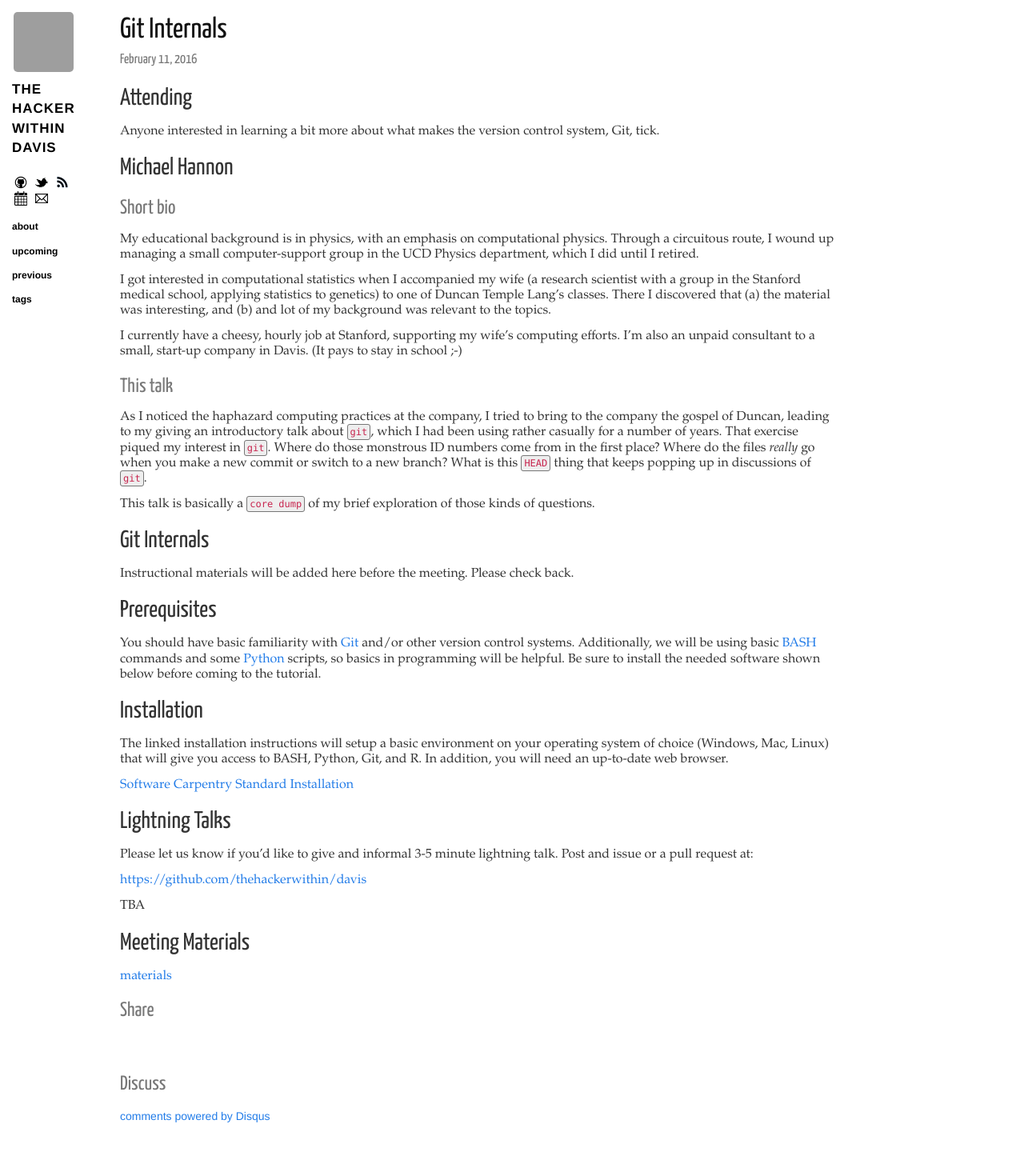
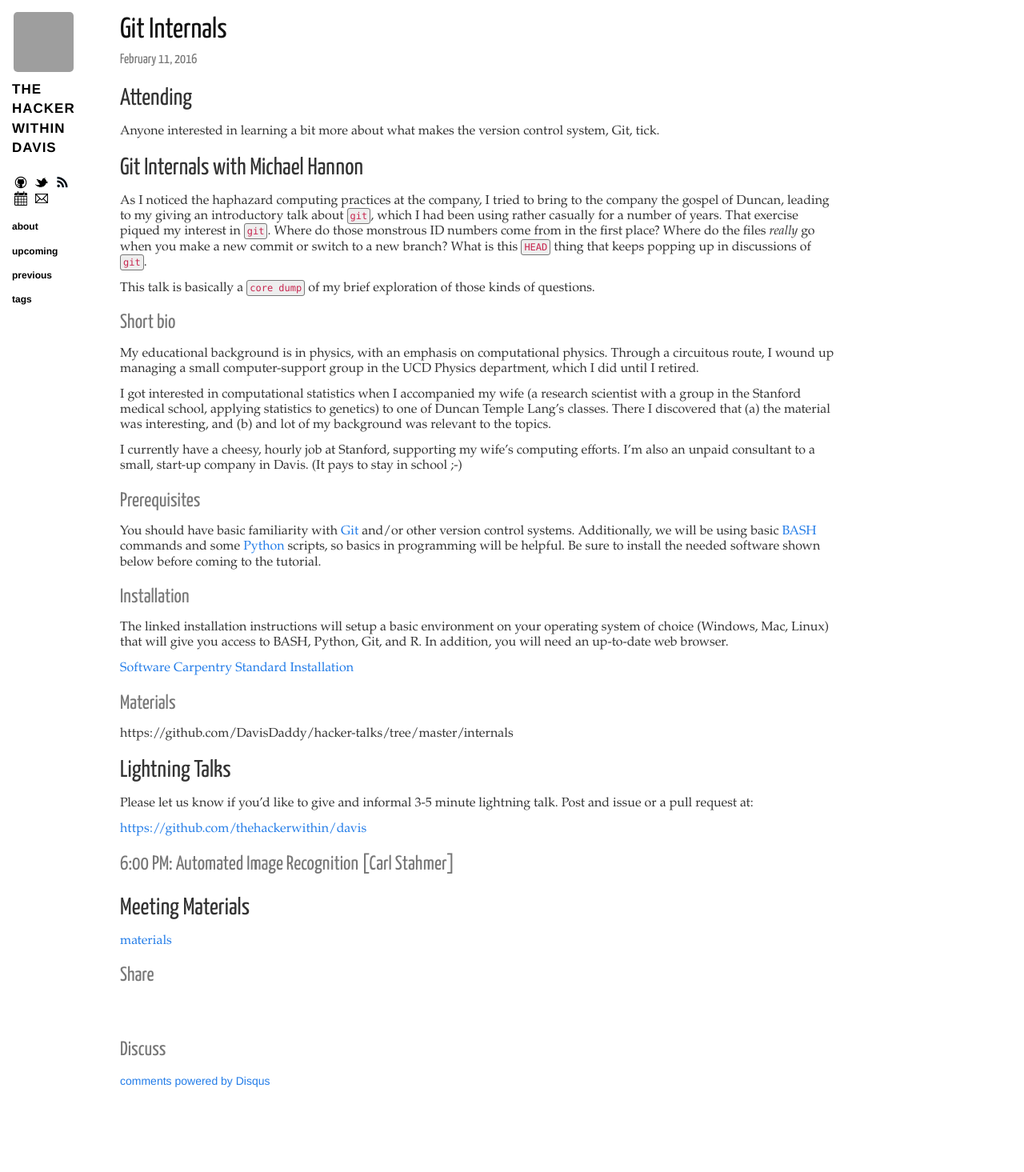
Before and after one commit to thehackerwithin/davis, a Jekyll site: the page built from _posts/2016-02-11-git-internals.markdown, in a window 1280 px wide. Shown: the whole page at 80% size. Built offline with Jekyll 4.4.1, drawn with Linux system fonts in a browser that asks for light colours; nearby versions of some CDN libraries; Markdown is read by kramdown in place of the engine named in the settings; comment, search, counter and statistics services are not loaded; after the commit the page ends 1421 px from its top, so only the background shows below that; some of the changed lines change nothing that is shown; grey boxes are pictures that could not be loaded.

Commit message:
Added Carl's lightning talk.

```diff
--- a/_posts/2016-02-11-git-internals.markdown
+++ b/_posts/2016-02-11-git-internals.markdown
@@ -11,7 +11,18 @@ tags: meeting git bash python
 Anyone interested in learning a bit more about what makes the version control
 system, Git, tick.
 
-## Michael Hannon
+## Git Internals with Michael Hannon
+
+As I noticed the haphazard computing practices at the company, I tried to bring
+to the company the gospel of Duncan, leading to my giving an introductory talk
+about `git`, which I had been using rather casually for a number of years. That
+exercise piqued my interest in `git`.  Where do those monstrous ID numbers come
+from in the first place?  Where do the files *really* go when you make a new
+commit or switch to a new branch?  What is this `HEAD` thing that keeps popping
+up in discussions of `git`.
+
+This talk is basically a `core dump` of my brief exploration of those kinds of
+questions.
 
 ### Short bio
 
@@ -30,25 +41,7 @@ I currently have a cheesy, hourly job at Stanford, supporting my wife's
 computing efforts.  I'm also an unpaid consultant to a small, start-up company
 in Davis.  (It pays to stay in school ;-)
 
-### This talk
-
-As I noticed the haphazard computing practices at the company, I tried to bring
-to the company the gospel of Duncan, leading to my giving an introductory talk
-about `git`, which I had been using rather casually for a number of years. That
-exercise piqued my interest in `git`.  Where do those monstrous ID numbers come
-from in the first place?  Where do the files *really* go when you make a new
-commit or switch to a new branch?  What is this `HEAD` thing that keeps popping
-up in discussions of `git`.
-
-This talk is basically a `core dump` of my brief exploration of those kinds of questions.
-
-
-## Git Internals
-
-Instructional materials will be added here before the meeting. Please check
-back.
-
-## Prerequisites
+### Prerequisites
 
 You should have basic familiarity with
 [Git](https://en.wikipedia.org/wiki/Git_%28software%29) and/or other version
@@ -58,13 +51,17 @@ control systems. Additionally, we will be using basic
 scripts, so basics in programming will be helpful. Be sure to install the
 needed software shown below before coming to the tutorial.
 
-## Installation
+### Installation
 
 The linked installation instructions will setup a basic environment on your
 operating system of choice (Windows, Mac, Linux) that will give you access to
 BASH, Python, Git, and R. In addition, you will need an up-to-date web browser.
 
 [Software Carpentry Standard Installation]({{ site.url }}/swc-installation.html)
+
+### Materials
+
+https://github.com/DavisDaddy/hacker-talks/tree/master/internals
 
 ## Lightning Talks
 
@@ -73,7 +70,7 @@ talk. Post and issue or a pull request at:
 
 [https://github.com/thehackerwithin/davis](https://github.com/thehackerwithin/davis)
 
-TBA
+### 6:00 PM: Automated Image Recognition [Carl Stahmer]
 
 ## Meeting Materials
 
```
